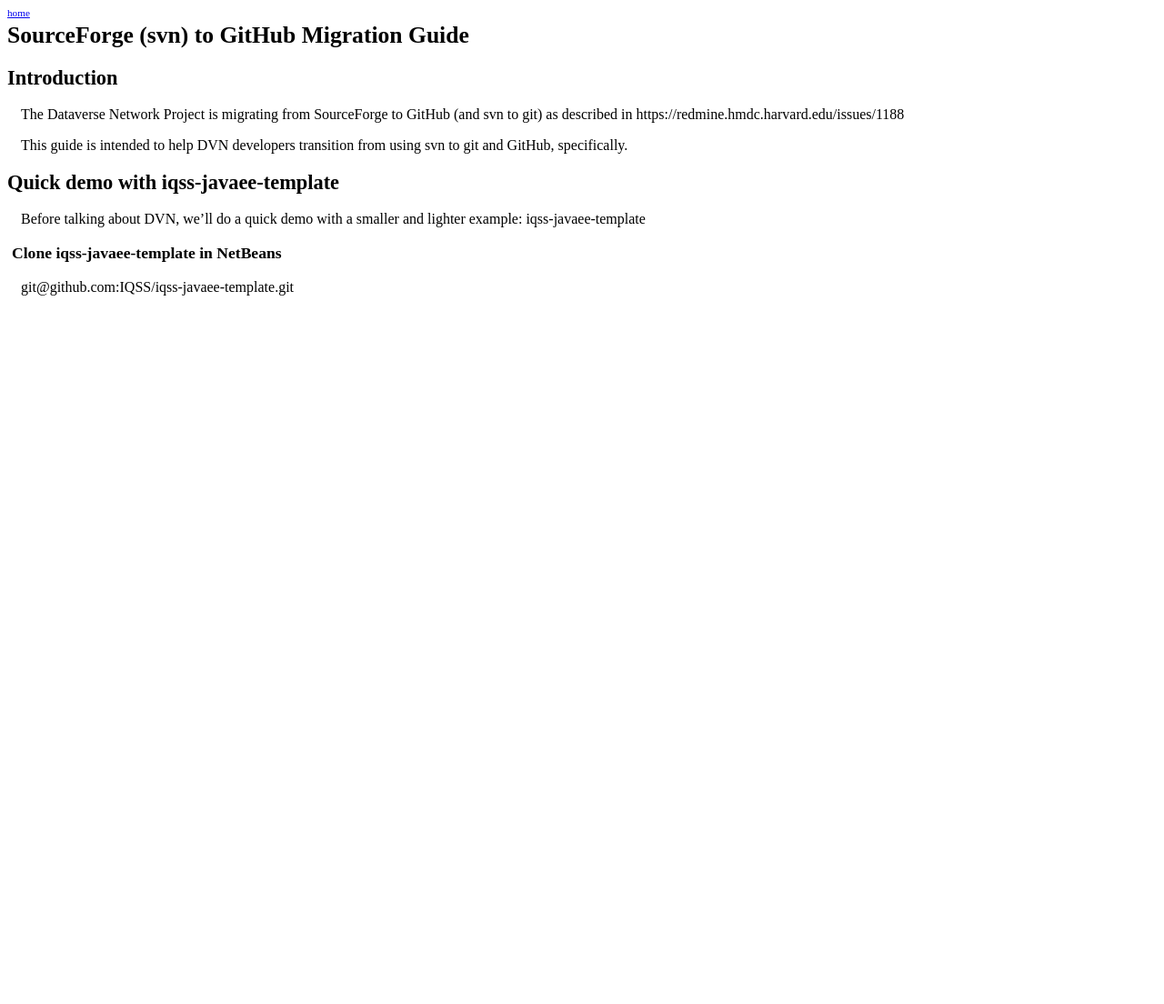
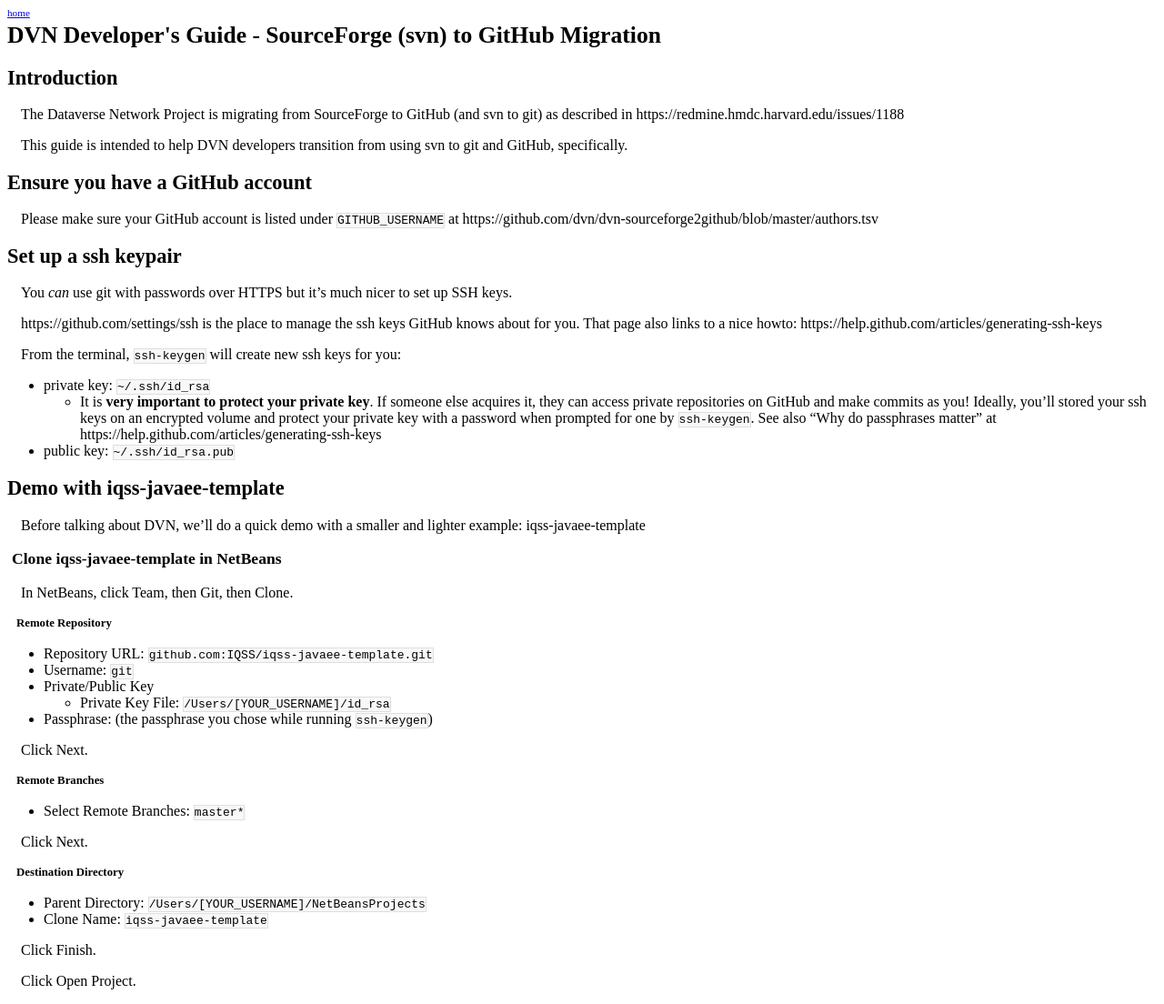
Before and after one commit to dvn/dvn-sourceforge2github, a Jekyll site: the page built from index.md, in a window 1280 px wide. Shown: the whole page at 91% size. Built offline with Jekyll 4.4.1, drawn with Linux system fonts in a browser that asks for light colours; Markdown is read by kramdown in place of the engine named in the settings; before the commit the page ends 900 px from its top, so only the background shows below that.

Commit message:
explain ssh keys, github accounts, netbeans clone

```diff
--- a/index.md
+++ b/index.md
@@ -1,6 +1,6 @@
 ---
 layout: default
-title: SourceForge (svn) to GitHub Migration Guide
+title: DVN Developer's Guide - SourceForge (svn) to GitHub Migration
 ---
 ## Introduction
 
@@ -8,10 +8,51 @@ The Dataverse Network Project is migrating from SourceForge to GitHub (and svn t
 
 This guide is intended to help DVN developers transition from using svn to git and GitHub, specifically.
 
-## Quick demo with iqss-javaee-template
+## Ensure you have a GitHub account
+
+Please make sure your GitHub account is listed under `GITHUB_USERNAME` at https://github.com/dvn/dvn-sourceforge2github/blob/master/authors.tsv
+
+## Set up a ssh keypair
+
+You *can* use git with passwords over HTTPS but it's much nicer to set up SSH keys.
+
+https://github.com/settings/ssh is the place to manage the ssh keys GitHub knows about for you. That page also links to a nice howto: https://help.github.com/articles/generating-ssh-keys
+
+From the terminal, `ssh-keygen` will create new ssh keys for you:
+
+- private key: `~/.ssh/id_rsa`
+    - It is **very important to protect your private key**. If someone else acquires it, they can access private repositories on GitHub and make commits as you! Ideally, you'll stored your ssh keys on an encrypted volume and protect your private key with a password when prompted for one by `ssh-keygen`. See also "Why do passphrases matter" at https://help.github.com/articles/generating-ssh-keys
+- public key: `~/.ssh/id_rsa.pub`
+
+## Demo with iqss-javaee-template
 
 Before talking about DVN, we'll do a quick demo with a smaller and lighter example: iqss-javaee-template
 
 ### Clone iqss-javaee-template in NetBeans
 
-git@github.com:IQSS/iqss-javaee-template.git
+In NetBeans, click Team, then Git, then Clone.
+
+#### Remote Repository
+
+- Repository URL: `github.com:IQSS/iqss-javaee-template.git`
+- Username: `git`
+- Private/Public Key
+    - Private Key File: `/Users/[YOUR_USERNAME]/id_rsa`
+- Passphrase: (the passphrase you chose while running `ssh-keygen`)
+
+Click Next.
+
+#### Remote Branches
+
+- Select Remote Branches: `master*`
+
+Click Next.
+
+#### Destination Directory
+
+- Parent Directory: `/Users/[YOUR_USERNAME]/NetBeansProjects`
+- Clone Name: `iqss-javaee-template`
+
+Click Finish.
+
+Click Open Project.
```
